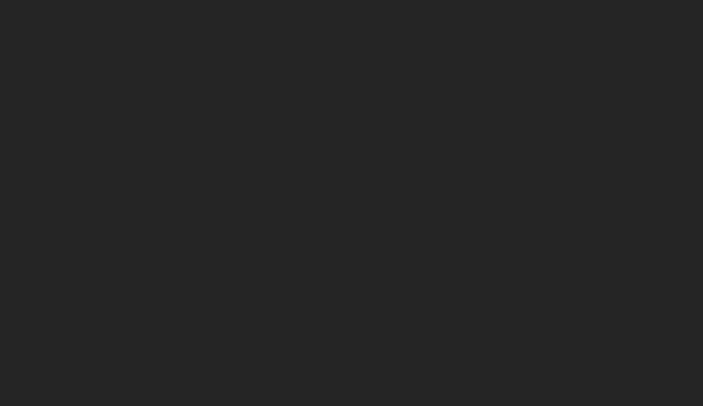
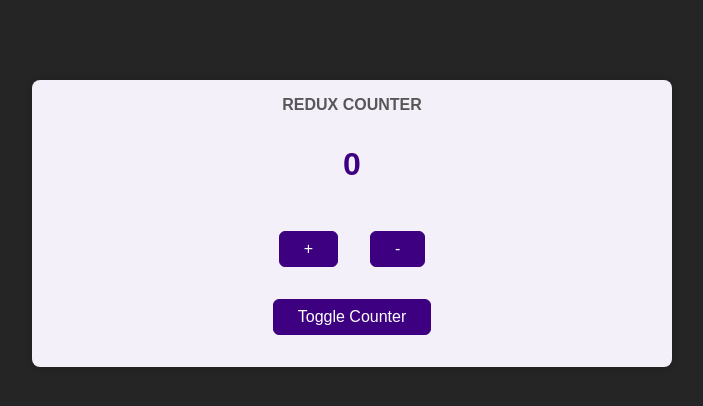
Before and after one commit to avi-codesmith/Redux-project, a React (Vite) app: page / in a window 1280 px wide. Shown: the top 406 px of the page, without its empty margins (288-991 px from the left). Built offline with nearby package versions, Linux system fonts and the light colour scheme.

Commit message:
Update class-based component with Redux

```diff
--- a/src/components/Counter.jsx
+++ b/src/components/Counter.jsx
@@ -1,72 +1,79 @@
-import { Component } from "react";
-// import { useSelector, useDispatch } from "react-redux";
-import { connect } from "react-redux";
+// import { Component } from "react";
+// import { connect } from "react-redux";
+import { useSelector, useDispatch } from "react-redux";
 
 import classes from "./Counter.module.css";
 
-// const Counter = () => {
-//   const counter = useSelector((state) => state.counter);
-//   const dispatch = useDispatch();
+const Counter = () => {
+  const counter = useSelector((state) => state.counter);
+  const dispatch = useDispatch();
 
-//   const handleInc = () => {
-//     dispatch({
-//       type: "increment",
-//     });
+  const handleInc = () => {
+    dispatch({
+      type: "increment",
+    });
+  };
+
+  const handleDec = () => {
+    dispatch({ type: "decrement" });
+  };
+
+  const toggleCounterHandler = () => {};
+
+  return (
+    <main className={classes.counter}>
+      <h1>Redux Counter</h1>
+      <div className={classes.value}>{counter}</div>
+      <div>
+        <button onClick={handleInc}>+</button>
+        <button onClick={handleDec}>-</button>
+      </div>
+      <button onClick={toggleCounterHandler}>Toggle Counter</button>
+    </main>
+  );
+};
+
+export default Counter;
+
+// IN CASE OF CLASS BASED COMPONENTS
+
+// class Counter extends Component {
+//   handleInc() {
+//     this.props.increment();
+//   }
+
+//   handleDec() {
+//     this.props.decrement();
+//   }
+
+//   toggleCounterHandler() {}
+
+//   render() {
+//     return (
+//       <main className={classes.counter}>
+//         <h1>Redux Counter</h1>
+//         <div className={classes.value}>{this.props.counter}</div>
+//         <div>
+//           <button onClick={this.handleInc.bind(this)}>+</button>
+//           <button onClick={this.handleDec.bind(this)}>-</button>
+//         </div>
+//         <button onClick={this.toggleCounterHandler}>Toggle Counter</button>
+//       </main>
+//     );
+//   }
+// }
+
+// const mapStateToProps = (state) => {
+//   return {
+//     counter: state.counter,
 //   };
-
-//   const handleDec = () => {
-//     dispatch({ type: "decrement" });
-//   };
-
-//   const toggleCounterHandler = () => {};
-
-//   return (
-//     <main className={classes.counter}>
-//       <h1>Redux Counter</h1>
-//       <div className={classes.value}>{counter}</div>
-//       <div>
-//         <button onClick={handleInc}>+</button>
-//         <button onClick={handleDec}>-</button>
-//       </div>
-//       <button onClick={toggleCounterHandler}>Toggle Counter</button>
-//     </main>
-//   );
 // };
 
-class Counter extends Component {
-  handleInc() {
-    this.props.mapDispatchToProps.increment;
-  }
+// const mapDispatchToProps = (dispatch) => {
+//   return {
+//     increment: () => dispatch({ type: "increment" }),
+//     decrement: () => dispatch({ type: "decrement" }),
+//   };
+// };
 
-  handleDec() {
-    this.props.mapDispatchToProps.decrement;
-  }
-
-  toggleCounterHandler() {}
-  render() {
-    <main className={classes.counter}>
-      <h1>Redux Counter</h1>
-      <div className={classes.value}>{this.props.counter}</div>
-      <div>
-        <button onClick={this.handleInc.bind(this)}>+</button>
-        <button onClick={this.handleDec.bind(this)}>-</button>
-      </div>
-      <button onClick={this.toggleCounterHandler}>Toggle Counter</button>
-    </main>;
-  }
-}
-
-const mapStateToProps = (state) => {
-  return {
-    counter: state.counter,
-  };
-};
-
-const mapDispatchToProps = (dispatch) => {
-  return {
-    increment: () => dispatch({ type: "increment" }),
-    decrement: () => dispatch({ type: "decrement" }),
-  };
-};
-
-export default connect(mapStateToProps, mapDispatchToProps)(Counter);
+// export default connect(mapStateToProps, mapDispatchToProps)(Counter);
```
